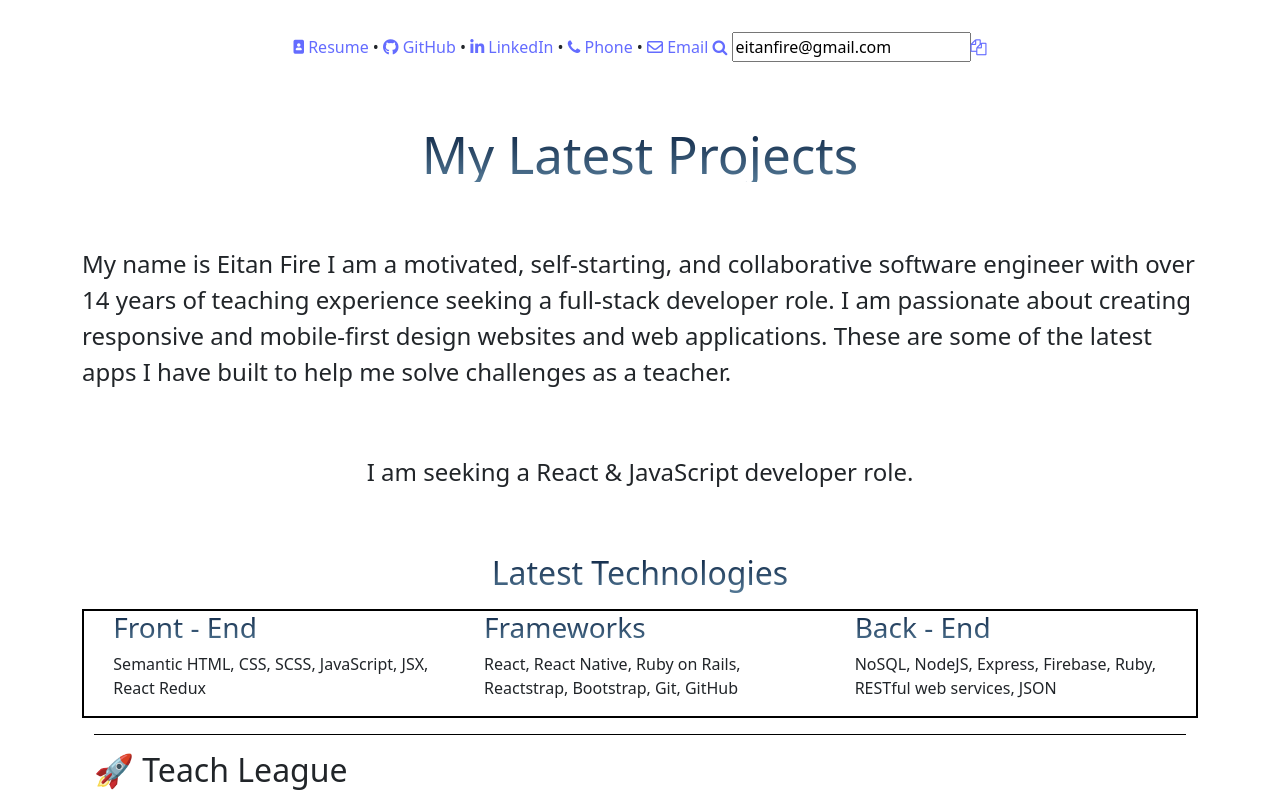
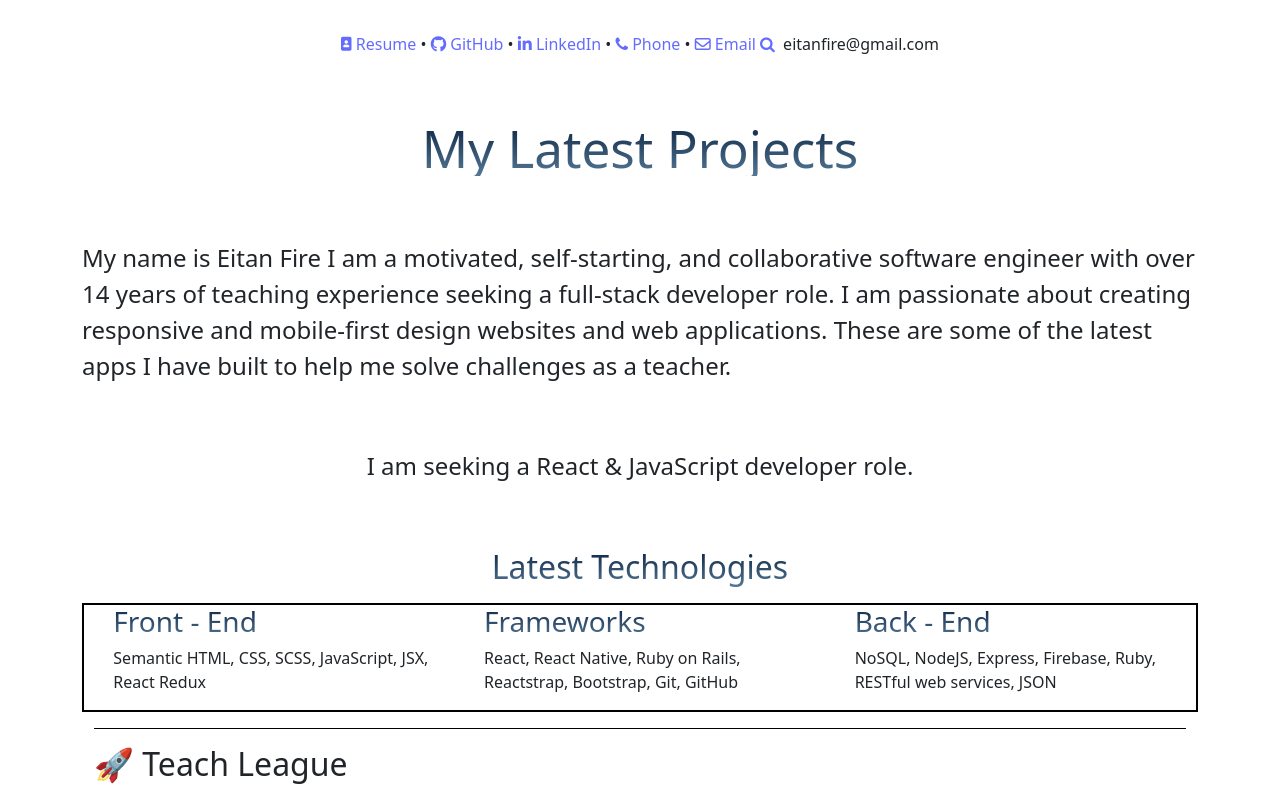
Before and after one commit to eitanfire/Portfolio, a React (Vite) app: page / in a window 1280 px wide. Both pictures are taken after a click on the link 849 px from the left and 44 px from the top of the page. Shown: the top 800 px of the page. Built offline with nearby package versions, Linux system fonts and the light colour scheme.

Commit message:
change rendering and styling of email copy function

```diff
--- a/src/components/ContactInfo.jsx
+++ b/src/components/ContactInfo.jsx
@@ -12,10 +12,10 @@ const ContactInfo = () => {
     event.preventDefault(); // Prevent the default behavior of the click event
 
     const emailInput = document.getElementById("emailInput");
-    emailInput.select();
-    document.execCommand("copy");
+    const email = emailInput.textContent.trim(); // Get the text content of the span and trim any whitespace
+    navigator.clipboard.writeText(email); // Copy the trimmed email to the clipboard
     setEmailVisible(false);
-    localStorage.setItem("copiedEmail", emailInput.value);
+    localStorage.setItem("copiedEmail", email);
     alert("Email address copied!");
   };
 
@@ -49,19 +49,15 @@ const ContactInfo = () => {
         <i className="fa fa-envelope-o"></i> Email
       </a>{" "}
       <a href="#" onClick={handleMagnifyingGlassClick}>
-        <i className="fa fa-search"></i>
+        <i className="fa fa-search">&nbsp;</i>
       </a>{" "}
       {isEmailVisible && (
-        <span>
-          <input
-            type="text"
-            id="emailInput"
-            value="eitanfire@gmail.com"
-            readOnly
-          />
-          <a href="#" onClick={handleCopyClick}>
-            <i className="fa fa-copy" />
-          </a>
+        <span
+          id="emailInput"
+          style={{ cursor: "pointer" }}
+          onClick={handleCopyClick}
+        >
+          eitanfire@gmail.com
         </span>
       )}
     </div>
```
